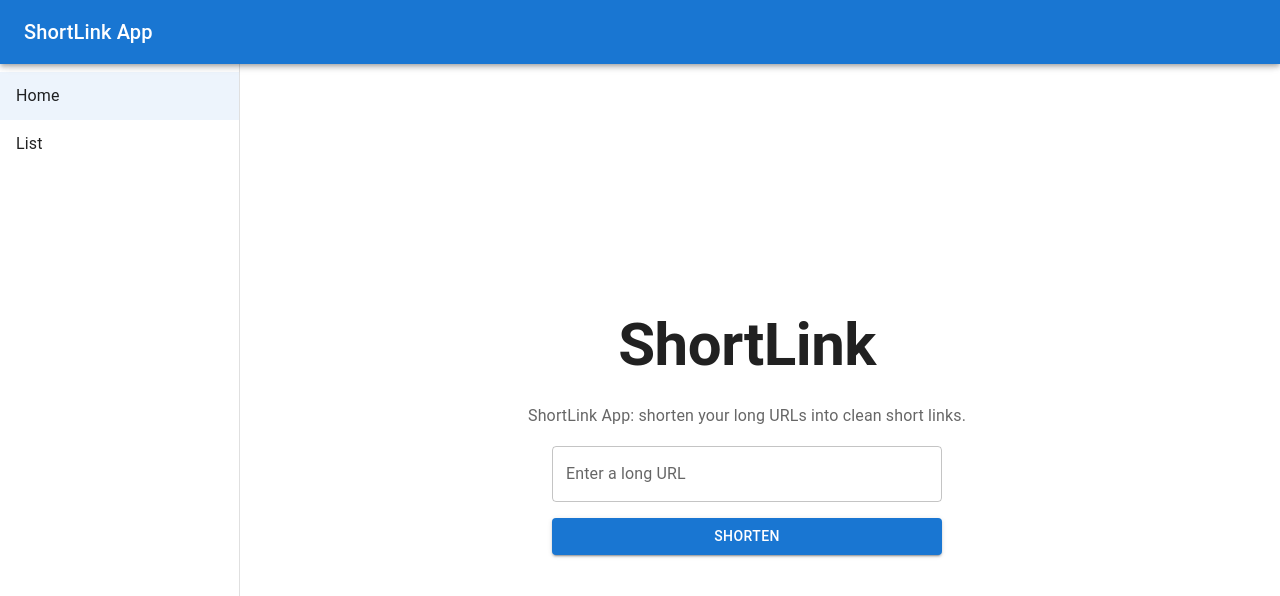
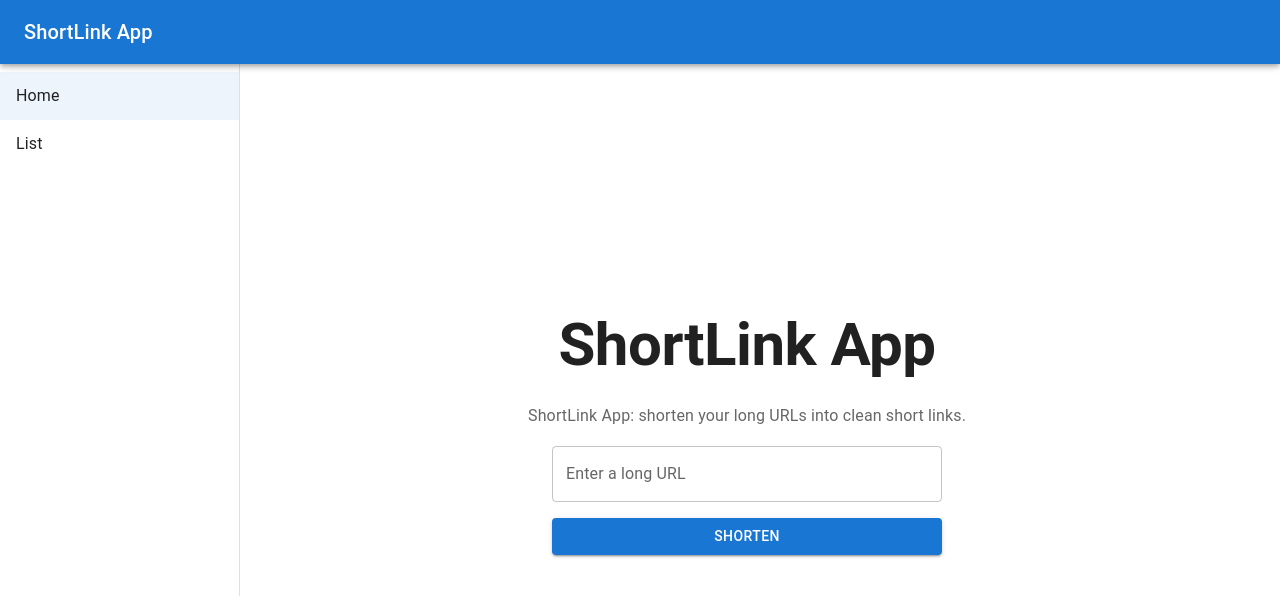
Before and after one commit to miracleonline/shortlink-app, a React (Vite) app in the folder frontend/: page / in a window 1280 px wide. Shown: the top 596 px of the page. Built offline with nearby package versions, Linux system fonts and the light colour scheme.

Commit message:
Frontend finishing touches

```diff
--- a/frontend/src/pages/Home.tsx
+++ b/frontend/src/pages/Home.tsx
@@ -26,7 +26,7 @@ const Home = () => {
           fontWeight="bold"
           gutterBottom
         >
-          ShortLink
+          ShortLink App
         </Typography>
         <Typography
           variant="subtitle1"
--- a/frontend/src/pages/ListPage.tsx
+++ b/frontend/src/pages/ListPage.tsx
@@ -67,7 +67,7 @@ const ListPage = () => {
       <TextField
         fullWidth
         variant="outlined"
-        label="Search URLs"
+        label="Search URLs (Live filtering)"
         value={search}
         onChange={(e) => setSearch(e.target.value)}
         sx={{ mb: 3 }}
```
